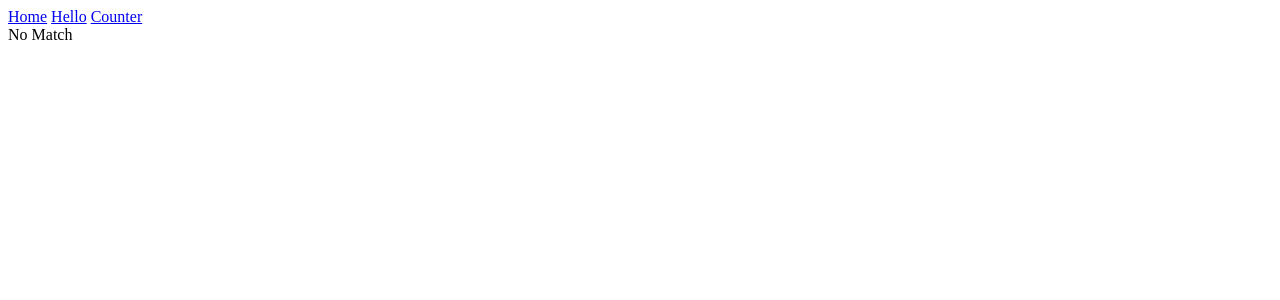
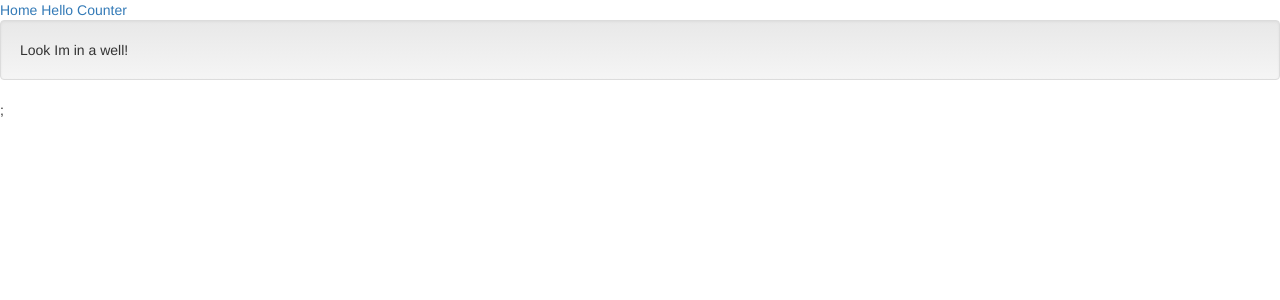
Before and after one commit to sthorpe/govjobs, a React app: page /card in a window 1280 px wide. Shown: the top 300 px of the page. Built offline with nearby package versions, Linux system fonts and the light colour scheme.

Commit message:
Added bootstrap

```diff
--- a/index.html
+++ b/index.html
@@ -3,6 +3,10 @@
   <head>
     <meta charset="utf-8">
     <title>Minimal Hot Reload</title>
+    <!-- Latest compiled and minified CSS -->
+    <link rel="stylesheet" href="https://maxcdn.bootstrapcdn.com/bootstrap/3.3.7/css/bootstrap.min.css" integrity="sha384-BVYiiSIFeK1dGmJRAkycuHAHRg32OmUcww7on3RYdg4Va+PmSTsz/K68vbdEjh4u" crossorigin="anonymous">
+    <!-- Optional theme -->
+    <link rel="stylesheet" href="https://maxcdn.bootstrapcdn.com/bootstrap/3.3.7/css/bootstrap-theme.min.css" integrity="sha384-rHyoN1iRsVXV4nD0JutlnGaslCJuC7uwjduW9SVrLvRYooPp2bWYgmgJQIXwl/Sp" crossorigin="anonymous">
   </head>
   <body>
     <div id="react-root" />
--- a/package.json
+++ b/package.json
@@ -43,5 +43,8 @@
     "webpack-dev-server": "^3.1.5",
     "webpack-hot-middleware": "^2.22.3"
   },
-  "dependencies": {}
+  "dependencies": {
+    "bootstrap": "^4.1.3",
+    "react-bootstrap": "^0.32.1"
+  }
 }
--- /dev/null
+++ b/src/components/Card.js
@@ -0,0 +1,10 @@
+import React from 'react';
+import { Well } from 'react-bootstrap';
+
+const Card = () => (
+  <div>
+    <Well>Look Im in a well!</Well>;
+  </div>
+)
+
+export default Card
--- a/src/routes/index.js
+++ b/src/routes/index.js
@@ -5,6 +5,7 @@
 import CounterScreen from '../screens/CounterScreen'
 import NoMatch from '../components/NoMatch'
 import NavBar from '../components/NavBar'
+import Card from '../components/Card'
 
 const routes = (
   <div>
@@ -13,6 +14,7 @@
       <Route exact path="/" component={Home} />
       <Route path="/hello" component={Hello} />
       <Route path="/counter" component={CounterScreen} />
+      <Route path="/card" component={Card} />
       <Route component={NoMatch} />
     </Switch>
   </div>
```
Also changed, not shown: 1 other file (tests, documents, lock files or other folders).
